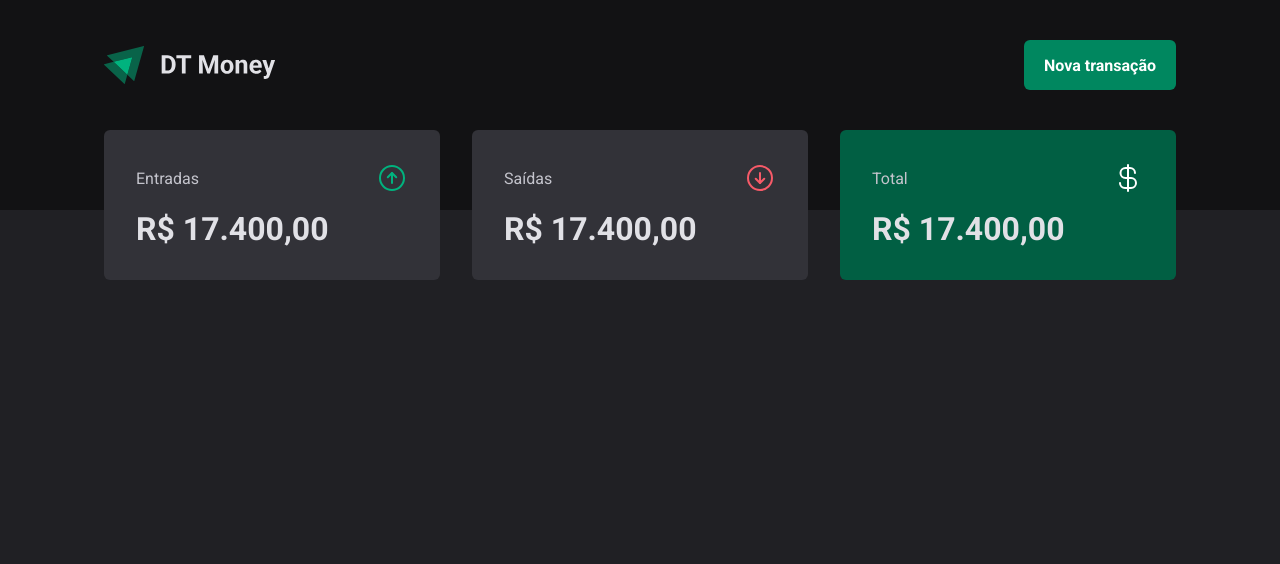
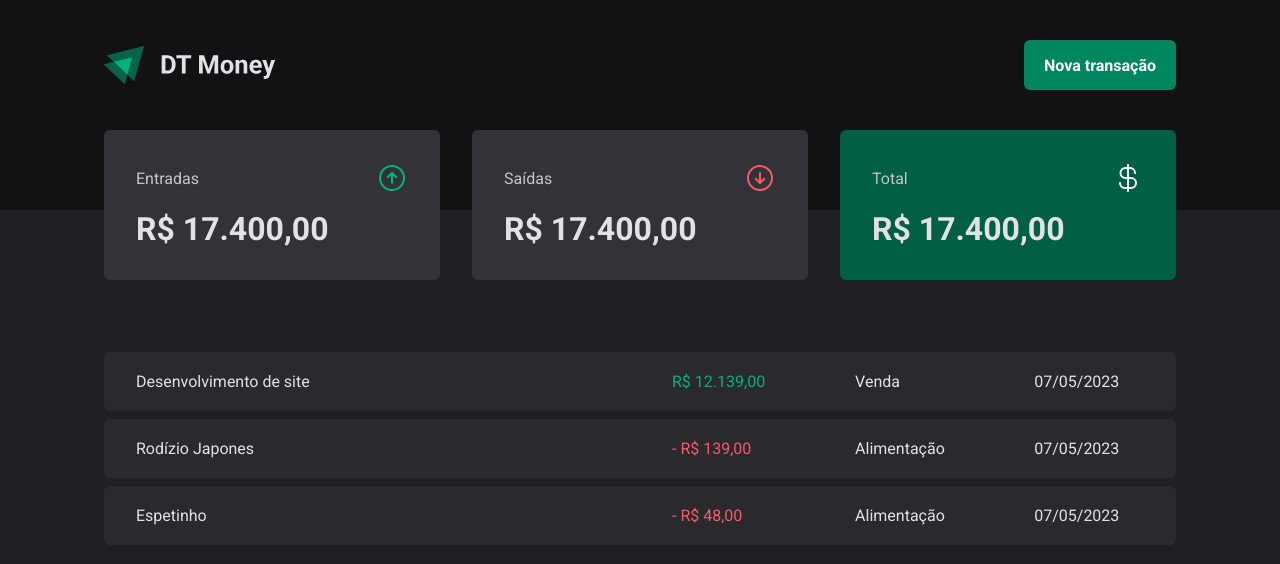
Before and after one commit to BrunoMatosSilva/dt-money, a React (Vite) app: page / in a window 1280 px wide. Shown: the top 564 px of the page. Built offline with nearby package versions, Linux system fonts and the light colour scheme.

Commit message:
table Transactions

```diff
--- a/src/pages/Transactions/index.tsx
+++ b/src/pages/Transactions/index.tsx
@@ -1,11 +1,45 @@
 import { Header } from "../../components/Header";
 import { Summary } from "../../components/Summary";
+import { PriceHighlight, TransactionsContainer, TransactionsTable } from "./styles";
 
 export function Transactions() {
   return (
     <div>
       <Header />
       <Summary />
+
+      <TransactionsContainer>
+        <TransactionsTable>
+          <tbody>
+            <tr>
+              <td width="50%">Desenvolvimento de site</td>
+              <td>
+                <PriceHighlight variant="income">R$ 12.139,00</PriceHighlight>
+              </td>
+              <td>Venda</td>
+              <td>07/05/2023</td>
+            </tr>
+
+            <tr>
+              <td width="50%">Rodízio Japones</td>
+              <td>
+              <PriceHighlight variant="outcome">- R$ 139,00</PriceHighlight>
+              </td>
+              <td>Alimentação</td>
+              <td>07/05/2023</td>
+            </tr>
+
+            <tr>
+              <td width="50%">Espetinho</td>
+              <td>
+              <PriceHighlight variant="outcome">- R$ 48,00</PriceHighlight>
+              </td>
+              <td>Alimentação</td>
+              <td>07/05/2023</td>
+            </tr>
+          </tbody>
+        </TransactionsTable>
+      </TransactionsContainer>
     </div>
   )
 }
--- a/src/pages/Transactions/styles.ts
+++ b/src/pages/Transactions/styles.ts
@@ -0,0 +1,38 @@
+import { styled } from "styled-components";
+
+export const TransactionsContainer = styled.div`
+  width: 100%;
+  max-width: 1120px;
+  margin: 4rem auto 0;
+  padding: 0 1.5rem;
+`;
+
+export const TransactionsTable = styled.table`
+  width: 100%;
+  border-collapse: separate;
+  border-spacing: 0 0.5rem;
+  /* margin-top: 1.5rem; */
+
+  td {
+    padding: 1.25rem 2rem;
+    background: ${props => props.theme['gray-700']};
+
+    &:first-child {
+      border-top-left-radius: 6px;
+      border-bottom-left-radius: 6px;
+    }
+
+    &:last-child {
+      border-top-right-radius: 6px;
+      border-bottom-right-radius: 6px;
+    }
+  }
+`;
+
+interface PriceHighlightProps{
+  variant: 'income' | 'outcome';
+}
+
+export const PriceHighlight = styled.span<PriceHighlightProps>`
+color: ${props => props.variant === 'income' ? props.theme['green-300'] : props.theme['red-300']};
+`;
```
